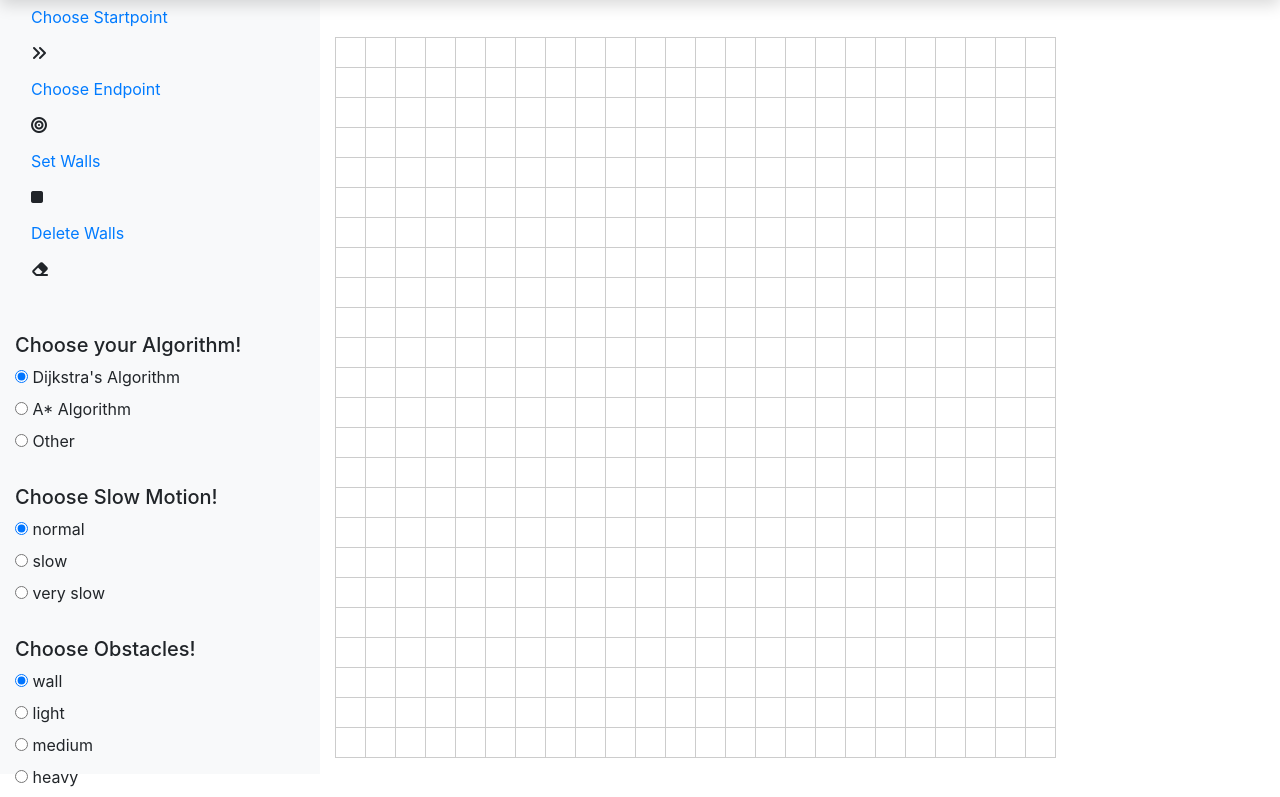
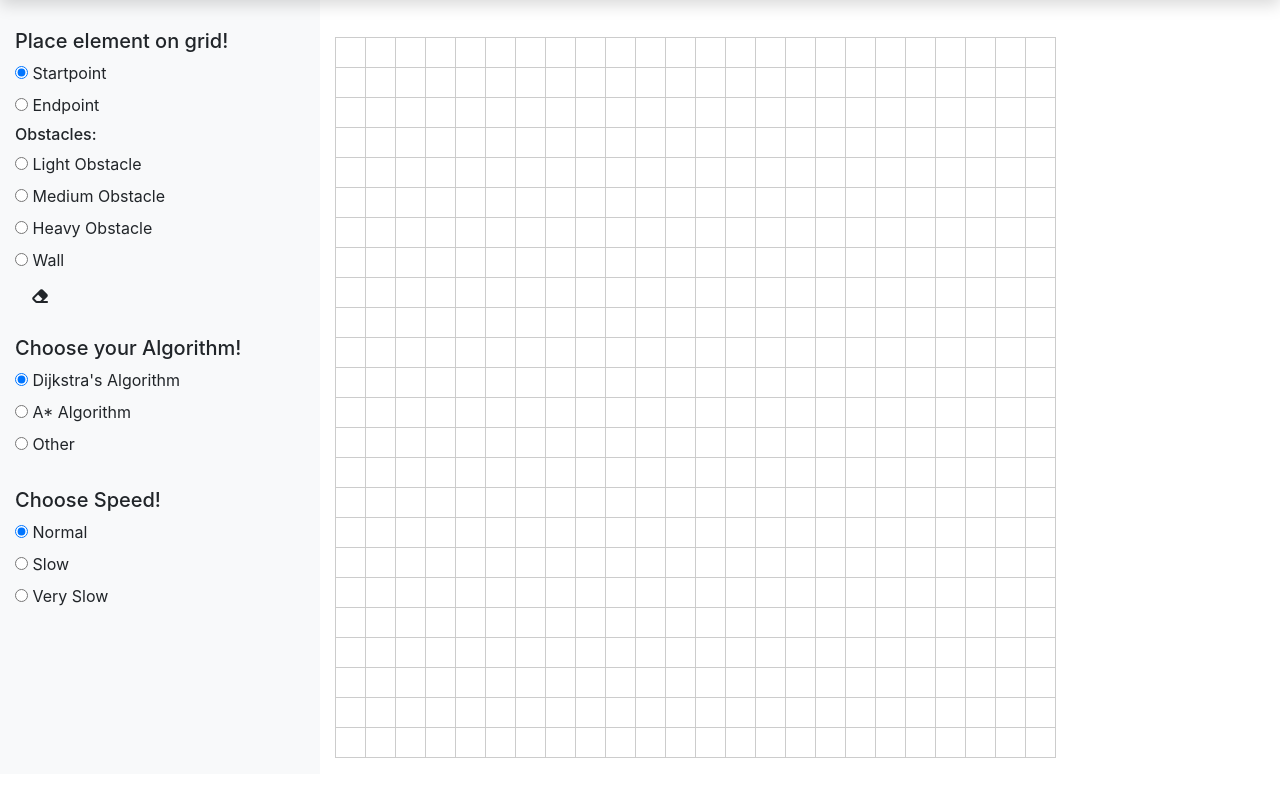
Before and after one commit to AndiSap/path-finding-js, a website with bundled scripts: page index.html in a window 1280 px wide. Shown: the part 43-840 px from the top of the page. After the commit the page ends 817 px from the top, so only its background shows below. Built offline with nearby package versions, Linux system fonts and the light colour scheme.

Commit message:
Re-implemented how elements are placed on grid

```diff
--- a/index.html
+++ b/index.html
@@ -52,7 +52,7 @@
       <div class="row">
         <nav class="col-md-3 d-none d-md-block bg-light sidebar v-100">
           <div class="sidebar-sticky" style="height: 100vh;">
-            <ul class="nav flex-column">
+<!--            <ul class="nav flex-column">
               <li class="nav-item">
                 <p>&nbsp;</p>
               </li>
@@ -87,8 +87,57 @@
               <li class="nav-item draggable">
                 <i class="nav-link fas fa-eraser" draggable="true"></i>
               </li>
+            </ul>-->
+            <br />
+            <br />
+            <br />
+            <h5>Place element on grid!</h5>
+            <ul class="nav flex-column">
+              <li>
+                <input
+                  type="radio"
+                  id="chooseStartButton"
+                  name="element-select"
+                  checked
+                />
+                <label for="startpoint">Startpoint</label>
+              </li>
+              <li>
+                <input
+                  type="radio"
+                  id="chooseEndButton"
+                  name="element-select"
+                  unchecked
+                />
+                <label for="endpoint">Endpoint</label>
+              </li>
+              <h6>Obstacles:</h6>
+              <li>
+                <input type="radio" name="element-select" id="two" unchecked />
+                <label for="two">Light Obstacle</label>
+              </li>
+              <li>
+                <input
+                  type="radio"
+                  name="element-select"
+                  id="three"
+                  unchecked
+                />
+                <label for="three">Medium Obstacle</label>
+              </li>
+              <li>
+                <input id="four" name="element-select" type="radio" unchecked />
+                <label for="four">Heavy Obstacle</label>
+              </li>
+              <li>
+                <input type="radio" name="element-select" id="one" unchecked />
+                <label for="one">Wall</label>
+              </li>
+
+              <li class="nav-item draggable">
+                <i class="nav-link fas fa-eraser" draggable="true"></i>
+              </li>
             </ul>
-            <br />
             <br />
             <h5>Choose your Algorithm!</h5>
             <ul class="nav flex-column">
@@ -116,7 +165,7 @@
               </li>
             </ul>
             <br />
-            <h5>Choose Slow Motion!</h5>
+            <h5>Choose Speed!</h5>
             <ul class="nav flex-column">
               <li>
                 <input
@@ -125,7 +174,7 @@
                   id="normal"
                   checked
                 />
-                <label for="normal">normal</label>
+                <label for="normal">Normal</label>
               </li>
               <li>
                 <input
@@ -134,7 +183,7 @@
                   id="twice"
                   unchecked
                 />
-                <label for="twice">slow</label>
+                <label for="twice">Slow</label>
               </li>
               <li>
                 <input
@@ -143,10 +192,10 @@
                   type="radio"
                   unchecked
                 />
-                <label for="triple">very slow</label>
+                <label for="triple">Very Slow</label>
               </li>
             </ul>
-            <br />
+            <!--<br />
             <h5>Choose Obstacles!</h5>
             <ul class="nav flex-column">
               <li>
@@ -170,7 +219,7 @@
                 <input id="four" name="weights-select" type="radio" unchecked />
                 <label for="four">heavy</label>
               </li>
-            </ul>
+            </ul>-->
             <!-- <h5>Show Algorithm process?</h5>
             <ul class="nav flex-column">
               <li>
--- a/src/bundled/bundle.js
+++ b/src/bundled/bundle.js
@@ -383,12 +383,15 @@ let Algorithm = require("./Algorithm");
 
 /**
  * A* algorithm extending Algorithms class
+ *
+ * Reference for A* Algorithm and comparison to Dijkstra:
+ * http://theory.stanford.edu/~amitp/GameProgramming/AStarComparison.html
  */
 class AStar extends Algorithm {
   /**
-   * heuristic returns shortest distance either row or column wise CHANGE THIS
-   * @param {number} row x distance
-   * @param {number} column y distance
+   * using manhattan distance for heuristic (for square grid without diagonal movement)
+   * @param {Node} currentNode
+   * @param {Node} endNode
    */
   heuristic(currentNode, endNode) {
     let xDiff = Math.abs(currentNode.x - endNode.x);
@@ -488,10 +491,16 @@ let Algorithm = require("./Algorithm");
 
 /**
  * Dijkstra algorithm extending Algorithms class
+ *
+ * Reference for Dijkstra algorithm:
+ * Introduction to Algorithms, Third Edition page 658
+ *
+ * Reference for comparison to A* Algorithm:
+ * http://theory.stanford.edu/~amitp/GameProgramming/AStarComparison.html
  */
 class Dijkstra extends Algorithm {
   /**
-   * heuristic returns 1 since Dijkstra's algorithm doesn't take
+   * heuristic returns 0 since Dijkstra's algorithm doesn't take shortest
    * x/y difference into account
    */
   heuristic() {
@@ -648,12 +657,13 @@ class Gui {
   };
   walls = [];
   alreadyExecuted = false;
-  choosingStartPoint = false;
+  choosingStartPoint = true;
   choosingEndPoint = false;
+  choosingObstacle = false;
   dijkstra = new Dijkstra();
   astar = new AStar();
   weightsActive = false;
-  currentWeight = "none";
+  currentWeight = "";
 
   /**
    * sets up Gui component
@@ -678,11 +688,11 @@ class Gui {
       this.onStartAlgorithmButtonClicked();
       this.onChooseStartPointButtonClicked();
       this.onChooseEndPointButtonClicked();
+      this.onSetWeights();
       this.onAstartClicked();
       this.onDijkstraClicked();
       this.onOtherClicked();
       this.onSlowMotion();
-      this.onSetWeights();
     });
   };
 
@@ -831,14 +841,16 @@ class Gui {
     this.currentWeight = "";
     this.weights = [];
     this.weightsActive = false;
-    this.resetWeightsUi();
+    this.resetElementsUi();
   };
 
   /**
-   * Resets obstacle selection on clearGrid to default to wall
+   * Resets element selection on clearGrid to default to start point
    */
-  resetWeightsUi = () => {
-    document.getElementById(htmlElement.obstacleWall).checked = true;
+  resetElementsUi = () => {
+    document.getElementById(htmlElement.startPointButton).checked = true;
+    document.getElementById(htmlElement.endPointButton).checked = false;
+    document.getElementById(htmlElement.obstacleWall).checked = false;
     document.getElementById(htmlElement.obstacleLight).checked = false;
     document.getElementById(htmlElement.obstacleMedium).checked = false;
     document.getElementById(htmlElement.obstacleHeavy).checked = false;
@@ -939,14 +951,10 @@ class Gui {
       .getElementById(htmlElement.startPointButton)
       .addEventListener(events.click, () => {
         console.log("Choose start point button clicked");
-        if (this.choosingStartPoint) {
-          this.choosingStartPoint = false;
-        } else {
-          this.choosingStartPoint = true;
-          this.choosingEndPoint = false;
-        }
+        this.choosingStartPoint = true;
+        this.choosingEndPoint = false;
+        this.choosingObstacle = false;
         console.log("choosingStart: " + this.choosingStartPoint);
-        console.log("choosingEnd: " + this.choosingEndPoint);
       });
   };
 
@@ -958,13 +966,9 @@ class Gui {
       .getElementById(htmlElement.endPointButton)
       .addEventListener(events.click, () => {
         console.log("Choose end point button clicked");
-        if (this.choosingEndPoint) {
-          this.choosingEndPoint = false;
-        } else {
-          this.choosingEndPoint = true;
-          this.choosingStartPoint = false;
-        }
-        console.log("choosingStart: " + this.choosingStartPoint);
+        this.choosingStartPoint = false;
+        this.choosingEndPoint = true;
+        this.choosingObstacle = false;
         console.log("choosingEnd: " + this.choosingEndPoint);
       });
   };
@@ -1023,12 +1027,15 @@ class Gui {
   };
 
   /**
-   * Executed once one of the weights selection is clicked
+   * Executed once one of the elements selection is clicked
    */
   onSetWeights = () => {
     document
       .getElementById(htmlElement.obstacleWall)
       .addEventListener(events.click, () => {
+        this.choosingStartPoint = false;
+        this.choosingEndPoint = false;
+        this.choosingObstacle = true;
         this.weightsActive = false;
         console.log(`Setting obstacle to: ${cellTypes.wall}`);
         this.currentWeight = cellTypes.wall;
@@ -1036,6 +1043,9 @@ class Gui {
     document
       .getElementById(htmlElement.obstacleLight)
       .addEventListener(events.click, () => {
+        this.choosingStartPoint = false;
+        this.choosingEndPoint = false;
+        this.choosingObstacle = true;
         this.weightsActive = true;
         console.log(`Setting obstacle to: ${cellTypes.obstacleLight}`);
         this.currentWeight = cellTypes.obstacleLight;
@@ -1043,6 +1053,9 @@ class Gui {
     document
       .getElementById(htmlElement.obstacleMedium)
       .addEventListener(events.click, () => {
+        this.choosingStartPoint = false;
+        this.choosingEndPoint = false;
+        this.choosingObstacle = true;
         this.weightsActive = true;
         console.log(`Setting obstacle to: ${cellTypes.obstacleMedium}`);
         this.currentWeight = cellTypes.obstacleMedium;
@@ -1050,6 +1063,9 @@ class Gui {
     document
       .getElementById(htmlElement.obstacleHeavy)
       .addEventListener(events.click, () => {
+        this.choosingStartPoint = false;
+        this.choosingEndPoint = false;
+        this.choosingObstacle = true;
         this.weightsActive = true;
         console.log(`Setting obstacle to: ${cellTypes.obstacleHeavy}`);
         this.currentWeight = cellTypes.obstacleHeavy;
@@ -1072,7 +1088,7 @@ const colors = {
   plain: "white",
   obstacleLight: "#DCDCDC",
   obstacleMedium: "#C0C0C0",
-  obstacleHeavy: "#696969",
+  obstacleHeavy: "#696969"
 };
 
 /**
@@ -1093,7 +1109,7 @@ const htmlElement = {
   obstacleWall: "one",
   obstacleLight: "two",
   obstacleMedium: "three",
-  obstacleHeavy: "four",
+  obstacleHeavy: "four"
 };
 
 /**
@@ -1106,7 +1122,7 @@ const cellTypes = {
   wall: "wall",
   obstacleLight: "light",
   obstacleMedium: "medium",
-  obstacleHeavy: "heavy",
+  obstacleHeavy: "heavy"
 };
 
 /**
@@ -1116,7 +1132,7 @@ const obstacleWeights = {
   wall: 1,
   light: 2,
   medium: 3,
-  heavy: 4,
+  heavy: 4
 };
 
 /**
@@ -1124,7 +1140,7 @@ const obstacleWeights = {
  */
 const events = {
   click: "click",
-  load: "load",
+  load: "load"
 };
 
 /**
@@ -1133,7 +1149,7 @@ const events = {
 const timeouts = {
   default: 0.5,
   slow: 5,
-  verySlow: 15,
+  verySlow: 15
 };
 
 module.exports = {
@@ -1142,7 +1158,7 @@ module.exports = {
   events,
   timeouts,
   obstacleWeights,
-  cellTypes,
+  cellTypes
 };
 
 },{}],9:[function(require,module,exports){
@@ -1155,12 +1171,12 @@ let gui = new Gui();
 
 let grid = createGrid(24, 24, function (el, row, col, i) {
   el.className = "clicked";
-  if (gui.choosingStartPoint) {
-    gui.setStartPoint(col, row);
+  if (gui.choosingObstacle) {
+    gui.setObstacle(col, row);
   } else if (gui.choosingEndPoint) {
     gui.setEndPoint(col, row);
   } else {
-    gui.setObstacle(col, row);
+    gui.setStartPoint(col, row);
   }
 });
 
--- a/src/javascript/index.js
+++ b/src/javascript/index.js
@@ -7,12 +7,12 @@ let gui = new Gui();
 
 let grid = createGrid(24, 24, function (el, row, col, i) {
   el.className = "clicked";
-  if (gui.choosingStartPoint) {
-    gui.setStartPoint(col, row);
+  if (gui.choosingObstacle) {
+    gui.setObstacle(col, row);
   } else if (gui.choosingEndPoint) {
     gui.setEndPoint(col, row);
   } else {
-    gui.setObstacle(col, row);
+    gui.setStartPoint(col, row);
   }
 });
 
```
Also changed, not shown: src/javascript/Gui.js (+28 -21 lines).
